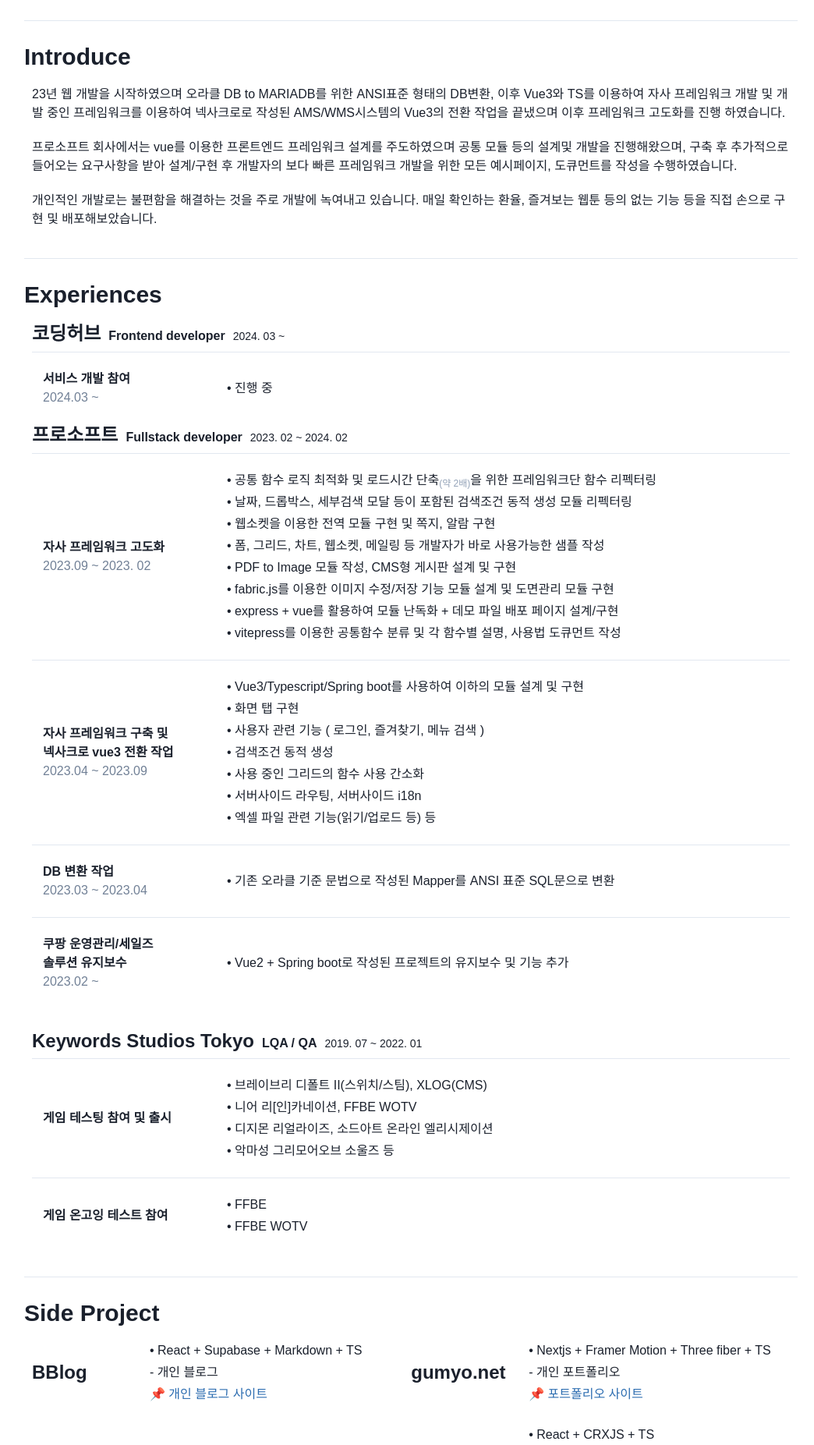
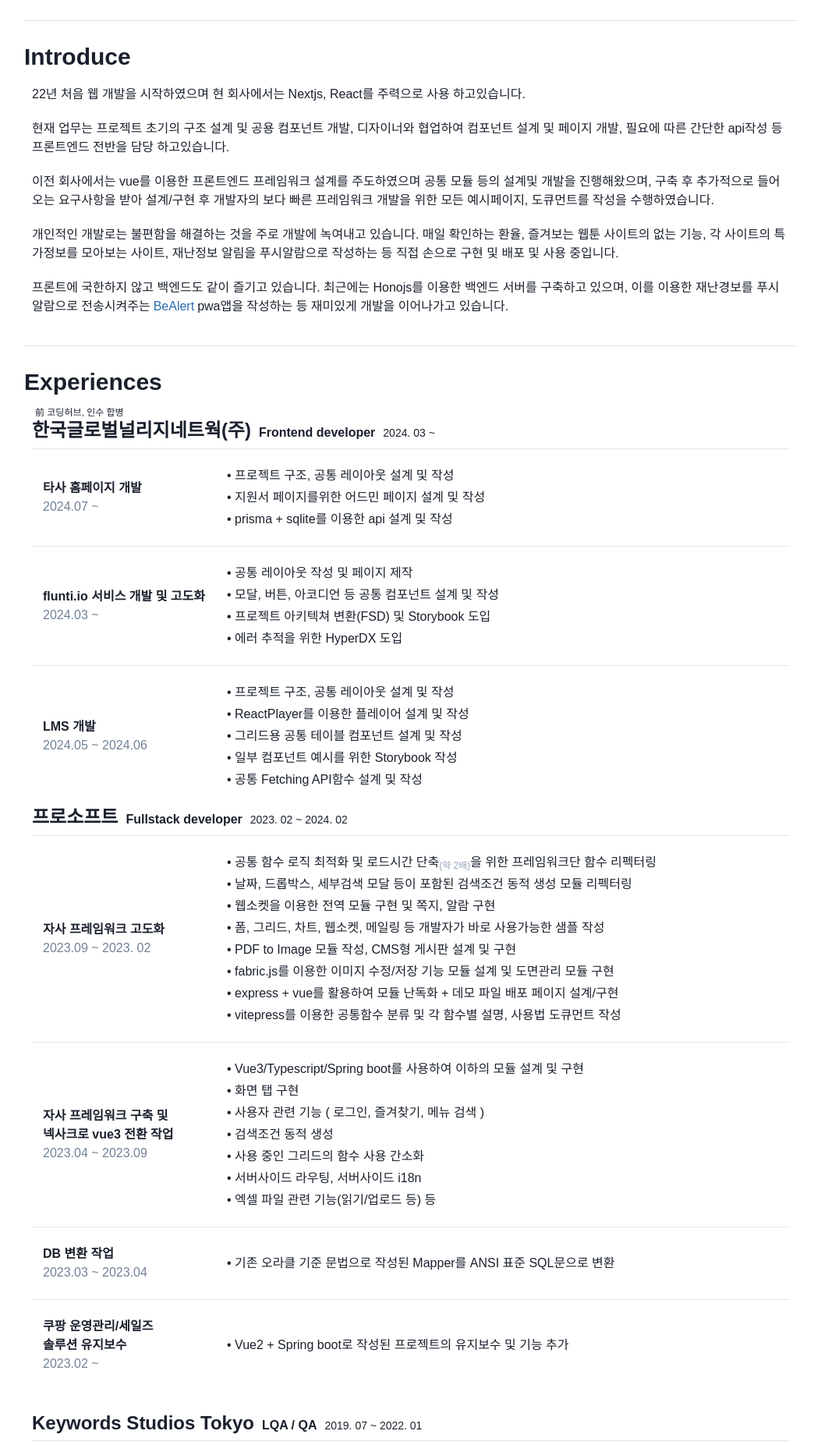
Before and after one commit to B-HS/RESUME, a Next.js app: page / in a window 1280 px wide. Shown: the part 345-2198 px from the top of the page at 78% size, without its empty margins (113-1157 px from the left). Built offline with nearby package versions, Linux system fonts and the light colour scheme.

Commit message:
Update informations

```diff
--- a/src/components/experiences/joblist/codinghub.tsx
+++ b/src/components/experiences/joblist/codinghub.tsx
@@ -3,21 +3,60 @@ const Codinghub = () => {
     return (
         <Stack divider={<StackDivider />}>
             <Flex gap={3} flexDir={'column'}>
+                <sub className='pl-1'>前 코딩허브, 인수 합병</sub>
                 <HStack alignItems={'baseline'} gap={2.5} flexWrap={'wrap'}>
-                    <Heading fontSize={'2xl'}>코딩허브</Heading>
+                    <Heading fontSize={'2xl'}>한국글로벌널리지네트웍(주)</Heading>
+
                     <Heading fontSize={'md'}>Frontend developer</Heading>
                     <Text fontSize={'sm'}>2024. 03 ~ </Text>
                 </HStack>
             </Flex>
             <HStack p={3.5} flexWrap={'wrap'} justifyContent={'space-between'}>
                 <Box>
-                    <Text fontWeight={'bold'}>서비스 개발 참여</Text>
+                    <Text fontWeight={'bold'}>타사 홈페이지 개발</Text>
+                    <Text color={'gray.500'}>2024.07 ~</Text>
+                </Box>
+                <Box w={['75%', '100%', '75%', '75%', '75%']}>
+                    <Stack>
+                        <Flex flexDir={'column'} gap={1}>
+                            <Text> • 프로젝트 구조, 공통 레이아웃 설계 및 작성</Text>
+                            <Text> • 지원서 페이지를위한 어드민 페이지 설계 및 작성</Text>
+                            <Text> • prisma + sqlite를 이용한 api 설계 및 작성</Text>
+                        </Flex>
+                    </Stack>
+                </Box>
+            </HStack>
+
+            <HStack p={3.5} flexWrap={'wrap'} justifyContent={'space-between'}>
+                <Box>
+                    <Text fontWeight={'bold'}>flunti.io 서비스 개발 및 고도화</Text>
                     <Text color={'gray.500'}>2024.03 ~</Text>
                 </Box>
                 <Box w={['75%', '100%', '75%', '75%', '75%']}>
                     <Stack>
                         <Flex flexDir={'column'} gap={1}>
-                            <Text> • 진행 중 </Text>
+                            <Text> • 공통 레이아웃 작성 및 페이지 제작</Text>
+                            <Text> • 모달, 버튼, 아코디언 등 공통 컴포넌트 설계 및 작성 </Text>
+                            <Text> • 프로젝트 아키텍쳐 변환(FSD) 및 Storybook 도입</Text>
+                            <Text> • 에러 추적을 위한 HyperDX 도입</Text>
+                        </Flex>
+                    </Stack>
+                </Box>
+            </HStack>
+
+            <HStack p={3.5} flexWrap={'wrap'} justifyContent={'space-between'}>
+                <Box>
+                    <Text fontWeight={'bold'}>LMS 개발</Text>
+                    <Text color={'gray.500'}>2024.05 ~ 2024.06</Text>
+                </Box>
+                <Box w={['75%', '100%', '75%', '75%', '75%']}>
+                    <Stack>
+                        <Flex flexDir={'column'} gap={1}>
+                            <Text> • 프로젝트 구조, 공통 레이아웃 설계 및 작성</Text>
+                            <Text> • ReactPlayer를 이용한 플레이어 설계 및 작성</Text>
+                            <Text> • 그리드용 공통 테이블 컴포넌트 설계 및 작성</Text>
+                            <Text> • 일부 컴포넌트 예시를 위한 Storybook 작성</Text>
+                            <Text> • 공통 Fetching API함수 설계 및 작성</Text>
                         </Flex>
                     </Stack>
                 </Box>
--- a/src/components/intro.tsx
+++ b/src/components/intro.tsx
@@ -1,4 +1,4 @@
-import { Box, Heading, Stack, Text } from '@chakra-ui/react'
+import { Box, Heading, Link, Stack, Text } from '@chakra-ui/react'
 
 const Intro = () => {
     return (
@@ -7,19 +7,27 @@ const Intro = () => {
                 Introduce
             </Heading>
             <Stack gap={5} p={2.5}>
+                <Text>22년 처음 웹 개발을 시작하였으며 현 회사에서는 Nextjs, React를 주력으로 사용 하고있습니다.</Text>
                 <Text>
-                    23년 웹 개발을 시작하였으며 오라클 DB to MARIADB를 위한 ANSI표준 형태의 DB변환, 이후 Vue3와 TS를 이용하여 자사 프레임워크 개발 및
-                    개발 중인 프레임워크를 이용하여 넥사크로로 작성된 AMS/WMS시스템의 Vue3의 전환 작업을 끝냈으며 이후 프레임워크 고도화를 진행
-                    하였습니다.
+                    현재 업무는 프로젝트 초기의 구조 설계 및 공용 컴포넌트 개발, 디자이너와 협업하여 컴포넌트 설계 및 페이지 개발, 필요에 따른 간단한
+                    api작성 등 프론트엔드 전반을 담당 하고있습니다.
                 </Text>
                 <Text>
-                    프로소프트 회사에서는 vue를 이용한 프론트엔드 프레임워크 설계를 주도하였으며 공통 모듈 등의 설계및 개발을 진행해왔으며, 구축 후
+                    이전 회사에서는 vue를 이용한 프론트엔드 프레임워크 설계를 주도하였으며 공통 모듈 등의 설계및 개발을 진행해왔으며, 구축 후
                     추가적으로 들어오는 요구사항을 받아 설계/구현 후 개발자의 보다 빠른 프레임워크 개발을 위한 모든 예시페이지, 도큐먼트를 작성을
                     수행하였습니다.
                 </Text>
                 <Text>
-                    개인적인 개발로는 불편함을 해결하는 것을 주로 개발에 녹여내고 있습니다. 매일 확인하는 환율, 즐겨보는 웹툰 등의 없는 기능 등을 직접
-                    손으로 구현 및 배포해보았습니다.
+                    개인적인 개발로는 불편함을 해결하는 것을 주로 개발에 녹여내고 있습니다. 매일 확인하는 환율, 즐겨보는 웹툰 사이트의 없는 기능, 각
+                    사이트의 특가정보를 모아보는 사이트, 재난정보 알림을 푸시알람으로 작성하는 등 직접 손으로 구현 및 배포 및 사용 중입니다.
+                </Text>
+                <Text>
+                    프론트에 국한하지 않고 백엔드도 같이 즐기고 있습니다. 최근에는 Honojs를 이용한 백엔드 서버를 구축하고 있으며, 이를 이용한
+                    재난경보를 푸시 알람으로 전송시켜주는
+                    <Link px={1} color={'blue.600'} href='https://github.com/B-HS/BeAlert'>
+                        BeAlert
+                    </Link>
+                    pwa앱을 작성하는 등 재미있게 개발을 이어나가고 있습니다.
                 </Text>
             </Stack>
         </Box>
--- a/src/components/sideproject/projects/boodbcms.tsx
+++ b/src/components/sideproject/projects/bcrawlerBcms.tsx
@@ -1,29 +1,25 @@
 import { Flex, HStack, Heading, Link, Stack, Text } from '@chakra-ui/react'
-const BoodBcms = () => {
+const BCrawlerBcms = () => {
     return (
         <Flex gap={3} flexDir={'column'}>
             <HStack alignItems={'baseline'} gap={2.5} flexWrap={'wrap'}>
-                {/* <HStack w={['100%', '100%', '100%', '49%', '49%', '49%']} flexWrap={'wrap'}>
+                <HStack w={['100%', '100%', '100%', '49%', '49%', '49%']} flexWrap={'wrap'}>
                     <Heading w={['100%', '100%', '100%', '30%', '30%']} fontSize={'2xl'}>
-                        BOOD
+                        BCrawler
                     </Heading>
                     <Stack>
                         <Flex flexDir={'column'} gap={1}>
-                            <Text> • Nextjs + Express + Prisma + TS</Text>
-                            <Text> - 구내식당 식단표 web push 프로젝트</Text>
-                            <Link color={'blue.600'} href='https://github.com/B-HS/BOOD'>
-                                📌 https://github.com/B-HS/BOOD
-                            </Link>
-                            <Link color={'blue.600'} href='https://food.gumyo.net'>
-                                📌 https://food.gumyo.net
+                            <Text> • Nextjs + Prisma + TS</Text>
+                            <Text> - 종합 핫딜 사이트</Text>
+                            <Link color={'blue.600'} href='https://hot.gumyo.net/'>
+                                📌 BCrawler 사이트
                             </Link>
                         </Flex>
                     </Stack>
-                </HStack> */}
+                </HStack>
                 <HStack w={['100%', '100%', '100%', '49%', '49%', '49%']} flexWrap={'wrap'}>
                     <Heading w={['100%', '100%', '100%', '30%', '30%']} fontSize={'2xl'}>
                         B_CMS
-                        <Text fontSize={'sm'}>(진행 중)</Text>
                     </Heading>
 
                     <Stack>
@@ -40,4 +36,4 @@ const BoodBcms = () => {
         </Flex>
     )
 }
-export default BoodBcms
+export default BCrawlerBcms
--- /dev/null
+++ b/src/components/sideproject/projects/bicon.tsx
@@ -0,0 +1,24 @@
+import { Flex, HStack, Heading, Link, Stack, Text } from '@chakra-ui/react'
+const BIcon = () => {
+    return (
+        <Flex gap={3} flexDir={'column'}>
+            <HStack alignItems={'baseline'} gap={2.5} flexWrap={'wrap'}>
+                <HStack w={['100%', '100%', '100%', '49%', '49%', '49%']} flexWrap={'wrap'}>
+                    <Heading w={['100%', '100%', '100%', '30%', '30%']} fontSize={'2xl'}>
+                        BIcon
+                    </Heading>
+                    <Stack>
+                        <Flex flexDir={'column'} gap={1}>
+                            <Text> • Nextjs + TS</Text>
+                            <Text> - 뱃지 아이콘 이미지 생성 사이트</Text>
+                            <Link color={'blue.600'} href='https://bicon.gumyo.net/'>
+                                📌 BIcon 사이트
+                            </Link>
+                        </Flex>
+                    </Stack>
+                </HStack>
+            </HStack>
+        </Flex>
+    )
+}
+export default BIcon
--- a/src/components/sideproject/projects/gumyonetBblog.tsx
+++ b/src/components/sideproject/projects/gumyonetBealert.tsx
@@ -1,5 +1,5 @@
 import { Flex, HStack, Heading, Link, Stack, Text } from '@chakra-ui/react'
-const GumyonetBblog = () => {
+const GumyonetBealert = () => {
     return (
         <Flex gap={3} flexDir={'column'}>
             <HStack alignItems={'baseline'} gap={2.5} flexWrap={'wrap'}>
@@ -9,7 +9,7 @@ const GumyonetBblog = () => {
                     </Heading>
                     <Stack>
                         <Flex flexDir={'column'} gap={1}>
-                            <Text> • React + Supabase + Markdown + TS</Text>
+                            <Text> • Nextjs + Supabase + Markdown + TS</Text>
                             <Text> - 개인 블로그 </Text>
                             <Link color={'blue.600'} href='https://blog.gumyo.net/'>
                                 📌 개인 블로그 사이트
@@ -19,19 +19,16 @@ const GumyonetBblog = () => {
                 </HStack>
                 <HStack w={['100%', '100%', '100%', '49%', '49%', '49%']} flexWrap={'wrap'}>
                     <Heading w={['100%', '100%', '100%', '30%', '30%']} fontSize={'2xl'}>
-                        gumyo.net
+                        BeAlert
                     </Heading>
                     <Stack>
                         <Flex flexDir={'column'} gap={1}>
-                            <Text> • Nextjs + Framer Motion + Three fiber + TS</Text>
-                            <Text> - 개인 포트폴리오</Text>
+                            <Text> • Nextjs + FastAPI + TS + PWA</Text>
+                            <Text> - 재난경보 Push Notification 앱</Text>
                             <Flex gap={3} flexWrap={'wrap'}>
-                                <Link color={'blue.600'} href='https://gumyo.net/'>
-                                    📌 포트폴리오 사이트
+                                <Link color={'blue.600'} href='https://alert.hyns.dev/'>
+                                    📌 BeAlert 사이트
                                 </Link>
-                                {/* <Link color={'blue.600'} href='https://hyns.dev/'>
-                                    📌 블로그 사이트 (리뉴얼 준비)
-                                </Link> */}
                             </Flex>
                         </Flex>
                     </Stack>
@@ -41,4 +38,4 @@ const GumyonetBblog = () => {
     )
 }
 
-export default GumyonetBblog
+export default GumyonetBealert
--- a/src/components/sideproject/sideproject.tsx
+++ b/src/components/sideproject/sideproject.tsx
@@ -1,7 +1,8 @@
 import { Box, Heading, Stack } from '@chakra-ui/react'
-import BoodBcms from './projects/boodbcms'
+import BCrawlerBcms from './projects/bcrawlerBcms'
+import BIcon from './projects/bicon'
 import BurrencyBookmarker from './projects/burrencyBookmarker'
-import GumyonetBblog from './projects/gumyonetBblog'
+import GumyonetBealrt from './projects/gumyonetBealert'
 const Sideproject = () => {
     return (
         <Box>
@@ -9,9 +10,10 @@ const Sideproject = () => {
                 Side Project
             </Heading>
             <Stack gap={[2, 2, 2, 7, 7, 7]} p={2.5}>
-                <GumyonetBblog />
+                <GumyonetBealrt />
                 <BurrencyBookmarker />
-                <BoodBcms />
+                <BCrawlerBcms />
+                <BIcon />
             </Stack>
         </Box>
     )
--- a/src/components/skills/list/stacks.tsx
+++ b/src/components/skills/list/stacks.tsx
@@ -2,10 +2,10 @@ import { Flex, HStack, Heading, Stack, Text } from '@chakra-ui/react'
 
 const Stacks = () => {
     const data = [
-        { name: 'Frontend', children: ['Typescript, Javascript', 'Vuejs, Reactjs, Svelte', 'Nextjs, Electron, Svelte Kit, CRXJS'] },
-        { name: 'Backend', children: ['Java, Typescript', 'Spring boot, Express, Nestjs', 'MyBatis, Prisma, JPA, TypeORM'] },
-        { name: 'Database', children: ['MariaDB, MySQL, Oralce, SQLite'] },
-        { name: 'DevOps', children: ['AWS Lightsail, Oracle cloud', 'RHEL9(Rockey linux 9), Ubuntu, CentOS7', 'Nginx, Docker, Wireguard'] },
+        { name: 'Frontend', children: ['Typescript, Javascript', 'Reactjs, Vuejs, Svelte', 'Nextjs, Electron, Svelte Kit, CRXJS'] },
+        { name: 'Backend', children: ['Typescript, Java', 'Hono, Spring boot, Express, Nestjs', 'Prisma, MyBatis, JPA, TypeORM'] },
+        { name: 'Database', children: ['MariaDB, SQLite, MySQL, Oralce'] },
+        { name: 'DevOps', children: ['AWS Lightsail', 'RHEL9(Rockey linux 9), Ubuntu', 'Nginx, Docker, Wireguard'] },
     ]
 
     return (
```
